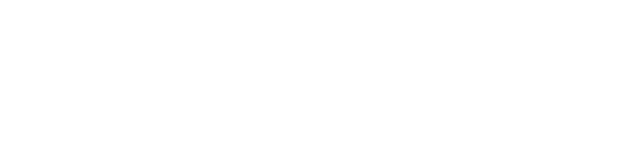
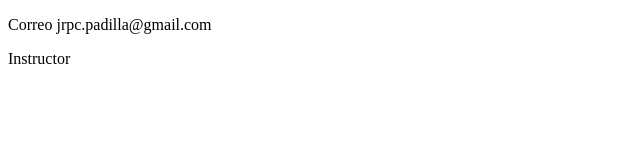
Before and after one commit to BobPadilla/curso-de-html, a plain HTML site: page index.html in a window 1280 px wide. Shown: the whole page, without its empty margins (0-640 px from the left). Drawn offline with Linux system fonts and the light colour scheme.

Commit message:
Update index.html

```diff
--- a/index.html
+++ b/index.html
@@ -6,6 +6,8 @@
     <title>Primera pagina html</title>
 </head>
 <body>
+    <p>Correo jrpc.padilla@gmail.com</p>
+    <p>Instructor</p>
   <script src="app.js"></script>
 </body>
 </html>
```
